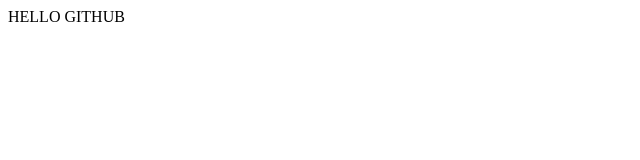
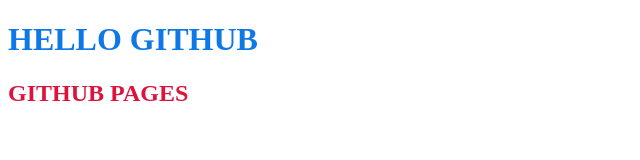
Before and after one commit to rickldd/rickldd.github.io, a plain HTML site: page index.html in a window 1280 px wide. Shown: the whole page, without its empty margins (0-640 px from the left). Drawn offline with Linux system fonts and the light colour scheme.

Commit message:
refixs.master 样式测试

```diff
--- /dev/null
+++ b/css/index.css
@@ -0,0 +1,3 @@
+h1 {
+    color: #0e78e7;
+}
--- a/index.html
+++ b/index.html
@@ -3,8 +3,16 @@
 <head>
     <meta charset="UTF-8">
     <title>GITHUB-TEST</title>
+    <link rel="stylesheet" href="./css/index.css">
+
+    <style>
+        h2 {
+            color: crimson;
+        }
+    </style>
 </head>
 <body>
-HELLO GITHUB
+<h1>HELLO GITHUB</h1>
+<h2>GITHUB PAGES</h2>
 </body>
 </html>
```
